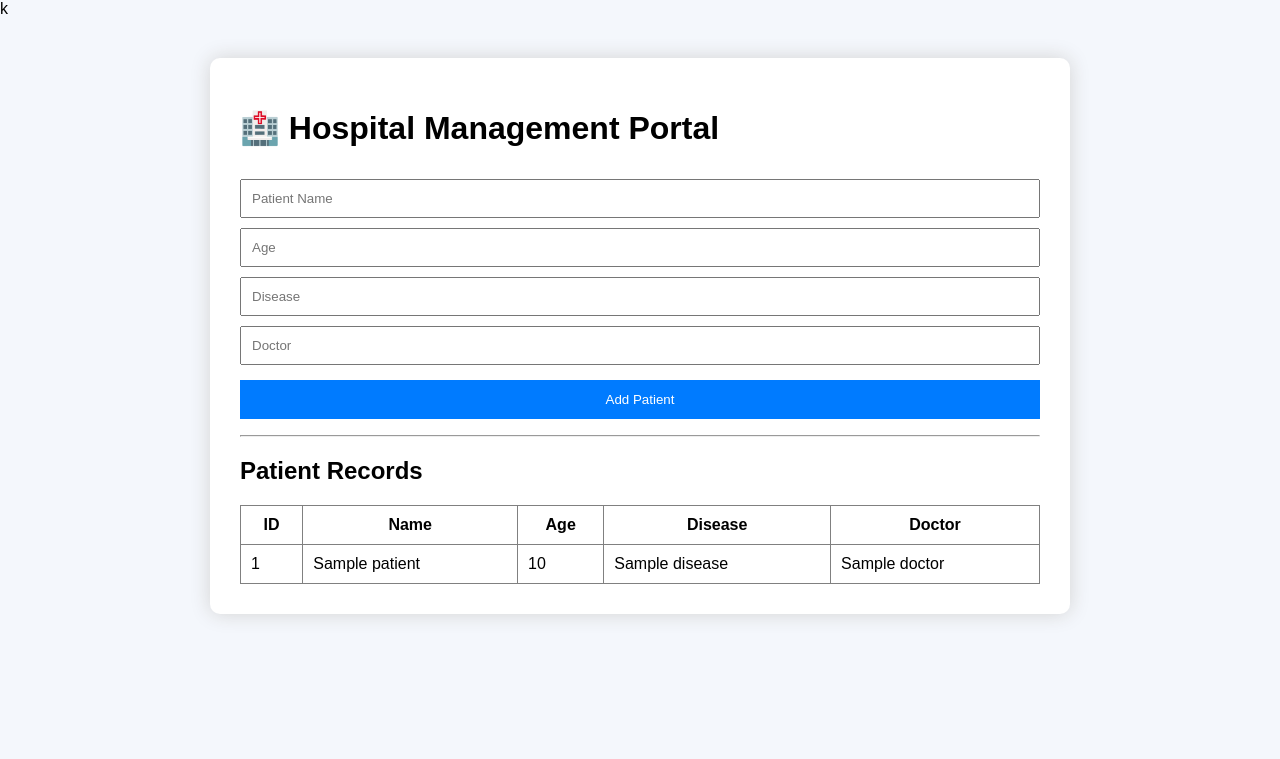
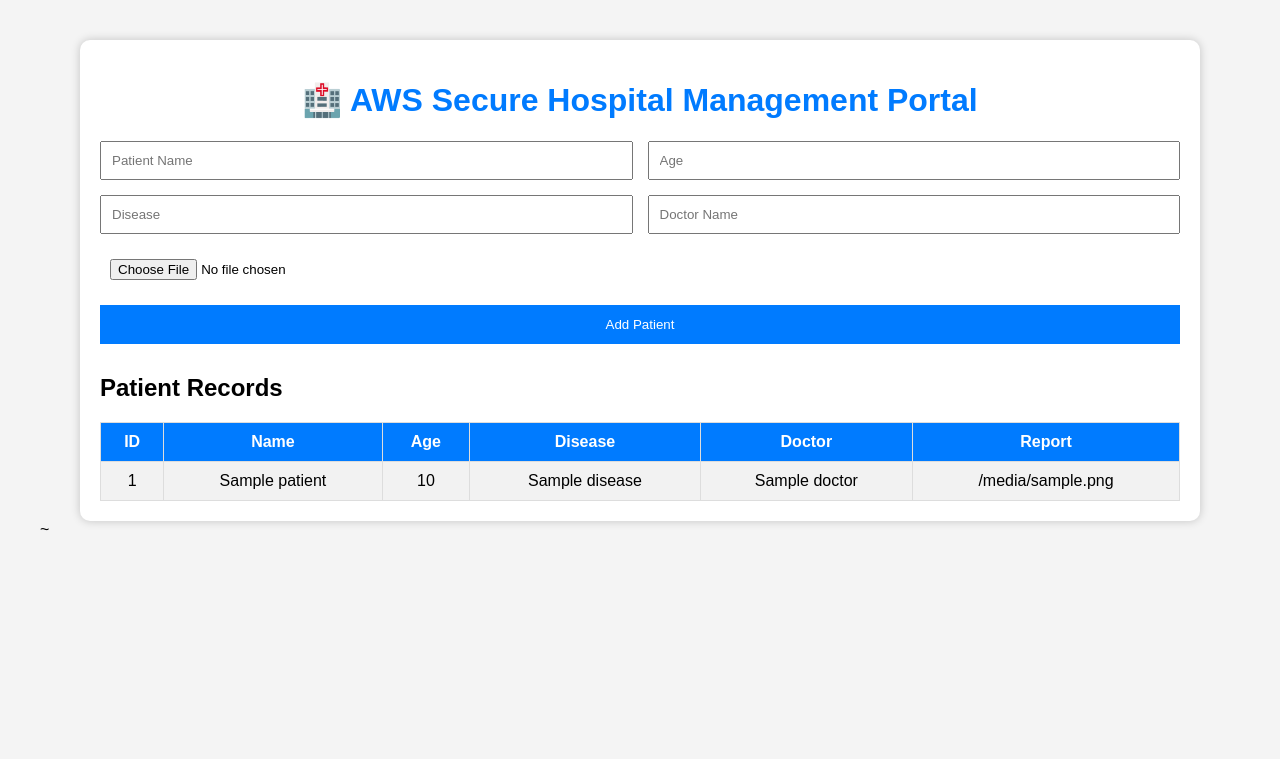
Before and after one commit to hardik7093/aws-secure-hospital-management-portal, a Flask app: template templates/dashboard.html in a window 1280 px wide. Shown: the top 759 px of the page. Run offline with Flask 3, Linux system fonts and the light colour scheme; the template is opened without the code that fills it: most values are stand-ins (such as "Sample title", 1, 10 or a date in 2020); parts of the project's set-up code (start-up, migrations or seed data) failed here and were passed over.

Commit message:
Integrated Amazon SNS notifications with hospital portal

```diff
--- a/app.py
+++ b/app.py
@@ -1,62 +1,182 @@
 from flask import Flask, render_template, request, redirect
+from werkzeug.utils import secure_filename
 import pymysql
 import boto3
 import json
 
 app = Flask(__name__)
 
-# Get database credentials from AWS Secrets Manager
+# ======================================
+# AWS Configuration
+# ======================================
+
+REGION = "us-east-1"
+SECRET_NAME = "hospital-db-secret"
+BUCKET_NAME = "hardik-hospital-reports-2026"
+
+# ======================================
+# Get Database Secret
+# ======================================
+
 def get_db_secret():
     client = boto3.client(
         "secretsmanager",
-        region_name="us-east-1"
+        region_name=REGION
     )
 
     response = client.get_secret_value(
-        SecretId="hospital-db-secret"
+        SecretId=SECRET_NAME
     )
 
     return json.loads(response["SecretString"])
 
-# Load secret
+
 secret = get_db_secret()
 
-# Create MySQL connection
+# ======================================
+# Database Connection
+# ======================================
+
 connection = pymysql.connect(
     host=secret["host"],
     user=secret["username"],
     password=secret["password"],
     database=secret["database"],
     port=int(secret["port"]),
-    cursorclass=pymysql.cursors.DictCursor
+    cursorclass=pymysql.cursors.DictCursor,
+    autocommit=True
 )
+
+# ======================================
+# S3 Client
+# ======================================
+
+s3 = boto3.client(
+    "s3",
+    region_name=REGION
+)
+
+# ======================================
+# SNS Client
+# ======================================
+
+sns = boto3.client(
+    "sns",
+    region_name=REGION
+)
+
+TOPIC_ARN = "arn:aws:sns:us-east-1:515966516119:hospital-notification-topic"
+
+# ======================================
+# Dashboard
+# ======================================
 
 @app.route("/")
 def home():
+
     cursor = connection.cursor()
-    cursor.execute("SELECT * FROM patients ORDER BY id DESC")
+
+    cursor.execute("""
+        SELECT *
+        FROM patients
+        ORDER BY id DESC
+    """)
+
     patients = cursor.fetchall()
-    return render_template("dashboard.html", patients=patients)
 
+    return render_template(
+        "dashboard.html",
+        patients=patients
+    )
+
+# ======================================
+# Add Patient
+# ======================================
 
 @app.route("/add", methods=["POST"])
-def add():
+def add_patient():
+
     name = request.form["name"]
     age = request.form["age"]
     disease = request.form["disease"]
     doctor = request.form["doctor"]
 
+    report = request.files["report"]
+
+    filename = ""
+
+    # Upload Report to S3
+    if report and report.filename != "":
+
+        filename = secure_filename(report.filename)
+
+        s3.upload_fileobj(
+            report,
+            BUCKET_NAME,
+            filename
+        )
+
+    # Save into Database
     cursor = connection.cursor()
 
     cursor.execute(
-        "INSERT INTO patients(name, age, disease, doctor) VALUES (%s, %s, %s, %s)",
-        (name, age, disease, doctor)
+        """
+        INSERT INTO patients
+        (name, age, disease, doctor, report_file)
+
+        VALUES
+        (%s,%s,%s,%s,%s)
+        """,
+        (
+            name,
+            age,
+            disease,
+            doctor,
+            filename
+        )
     )
 
-    connection.commit()
+    # Send SNS Notification
+    sns.publish(
+        TopicArn=TOPIC_ARN,
+        Subject="New Patient Registered",
+        Message=f"""
+🏥 AWS Secure Hospital Management Portal
+
+A new patient has been registered successfully.
+
+----------------------------------------
+
+Patient Name : {name}
+Age          : {age}
+Disease      : {disease}
+Doctor       : {doctor}
+
+Medical Report : {filename}
+
+----------------------------------------
+
+Services Used
+
+✅ Amazon EC2
+✅ Amazon RDS
+✅ Amazon S3
+✅ AWS Secrets Manager
+✅ Amazon SNS
+
+This notification was generated automatically.
+"""
+    )
 
     return redirect("/")
 
+# ======================================
+# Run Application
+# ======================================
 
 if __name__ == "__main__":
-    app.run(host="0.0.0.0", port=5000, debug=True)
+    app.run(
+        host="0.0.0.0",
+        port=5000,
+        debug=True
+    )
--- a/templates/dashboard.html
+++ b/templates/dashboard.html
@@ -1,16 +1,85 @@
-k<!DOCTYPE html>
-<html>
+<!DOCTYPE html>
+<html lang="en">
 <head>
-    <title>Hospital Dashboard</title>
-    <link rel="stylesheet" href="{{ url_for('static', filename='style.css') }}">
+    <meta charset="UTF-8">
+    <meta name="viewport" content="width=device-width, initial-scale=1.0">
+    <title>Hospital Management Portal</title>
+
+    <style>
+        body{
+            font-family: Arial, sans-serif;
+            background:#f4f4f4;
+            margin:40px;
+        }
+
+        .container{
+            width:90%;
+            margin:auto;
+            background:white;
+            padding:20px;
+            border-radius:10px;
+            box-shadow:0 0 10px rgba(0,0,0,.2);
+        }
+
+        h1{
+            text-align:center;
+            color:#007bff;
+        }
+
+        form{
+            display:grid;
+            grid-template-columns:repeat(2,1fr);
+            gap:15px;
+            margin-bottom:30px;
+        }
+
+        input{
+            padding:10px;
+        }
+
+        button{
+            padding:12px;
+            background:#007bff;
+            color:white;
+            border:none;
+            cursor:pointer;
+            grid-column:span 2;
+        }
+
+        table{
+            width:100%;
+            border-collapse:collapse;
+        }
+
+        table,th,td{
+            border:1px solid #ddd;
+        }
+
+        th{
+            background:#007bff;
+            color:white;
+            padding:10px;
+        }
+
+        td{
+            padding:10px;
+            text-align:center;
+        }
+
+        tr:nth-child(even){
+            background:#f2f2f2;
+        }
+    </style>
+
 </head>
+
 <body>
 
 <div class="container">
 
-<h1>🏥 Hospital Management Portal</h1>
+<h1>🏥 AWS Secure Hospital Management Portal</h1>
 
-<form action="/add" method="POST">
+<form action="/add" method="POST" enctype="multipart/form-data">
 
 <input type="text" name="name" placeholder="Patient Name" required>
 
@@ -18,24 +87,25 @@ k<!DOCTYPE html>
 
 <input type="text" name="disease" placeholder="Disease" required>
 
-<input type="text" name="doctor" placeholder="Doctor" required>
+<input type="text" name="doctor" placeholder="Doctor Name" required>
+
+<input type="file" name="report" required>
 
 <button type="submit">Add Patient</button>
 
 </form>
-
-<hr>
 
 <h2>Patient Records</h2>
 
 <table>
 
 <tr>
-<th>ID</th>
-<th>Name</th>
-<th>Age</th>
-<th>Disease</th>
-<th>Doctor</th>
+    <th>ID</th>
+    <th>Name</th>
+    <th>Age</th>
+    <th>Disease</th>
+    <th>Doctor</th>
+    <th>Report</th>
 </tr>
 
 {% for patient in patients %}
@@ -52,6 +122,8 @@ k<!DOCTYPE html>
 
 <td>{{ patient.doctor }}</td>
 
+<td>{{ patient.report_file }}</td>
+
 </tr>
 
 {% endfor %}
@@ -61,4 +133,4 @@ k<!DOCTYPE html>
 </div>
 
 </body>
-</html>
+</html>~
--- /dev/null
+++ b/test.txt
@@ -0,0 +1 @@
+Hospital Report Test
```
